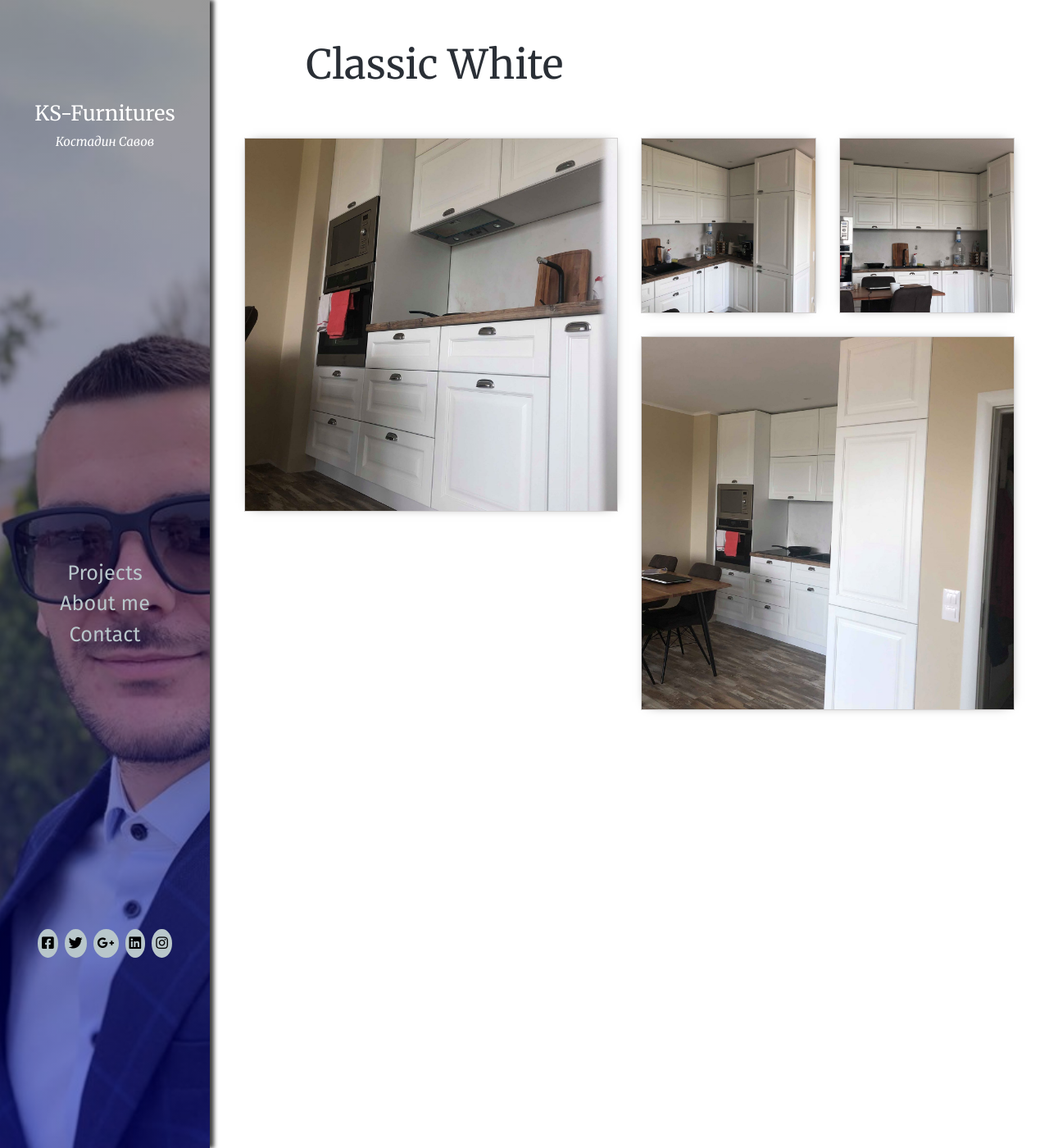
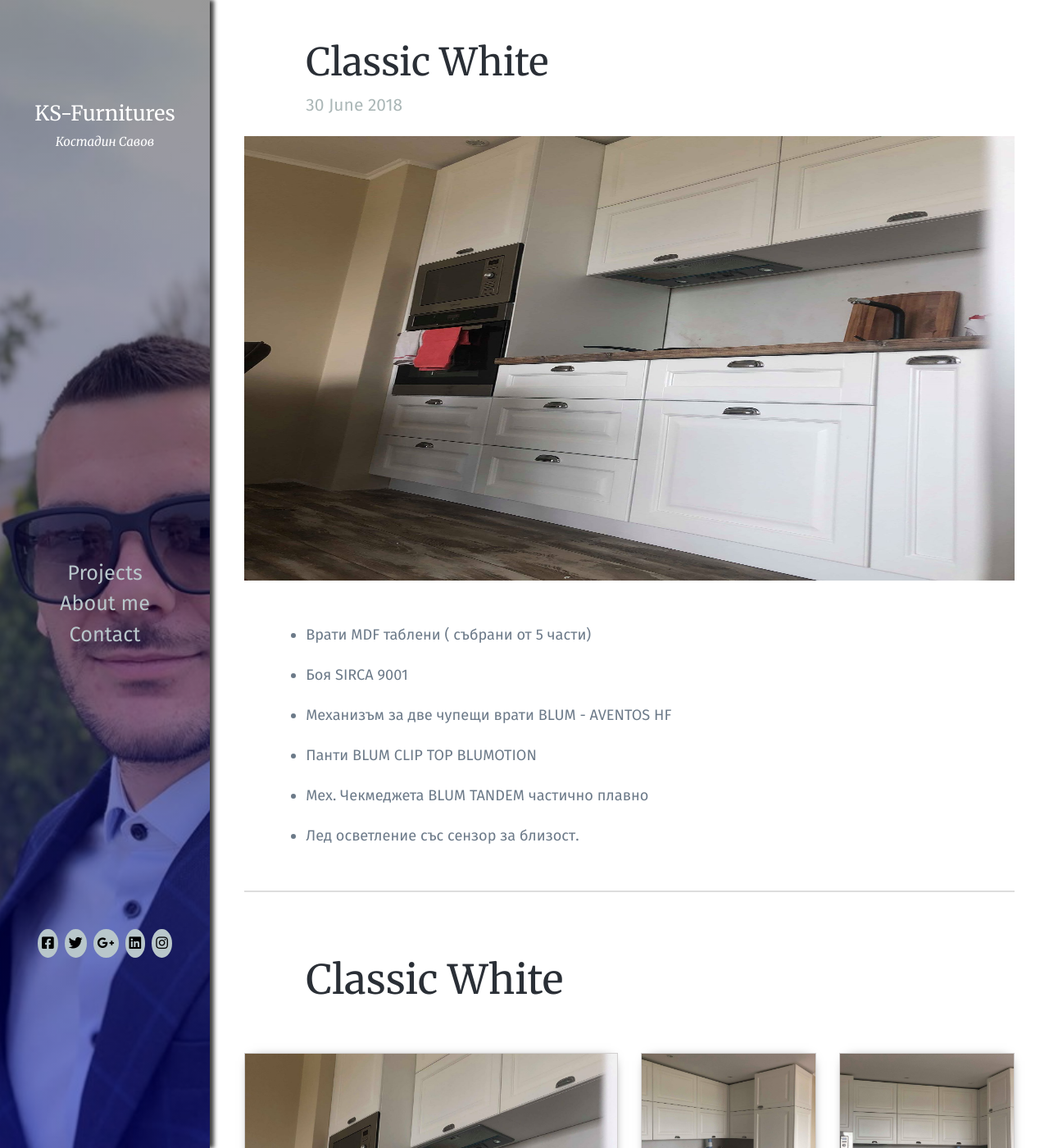
Before and after one commit to alenSavov/ks-furnitures, a Jekyll site: the page built from Projects/project-3.html, in a window 1280 px wide and 1400 px high. Shown: the whole window at 82% size. Built offline with Jekyll 4.4.1, drawn with Linux system fonts in a browser that asks for light colours; some web fonts are replaced.

Commit message:
Added content for project 3

```diff
--- a/Projects/project-3.html
+++ b/Projects/project-3.html
@@ -5,6 +5,31 @@ permalink: /project-3/
 ---
 
 <div class="gallery-wrapper">
+
+
+    <article class="article article-project">
+        <header class="article-header">
+            <h2 class="article-title">Classic White</h2>
+            <p class="article-date">30 June 2018</p>
+        </header>
+        <div class="article-image ">
+            <img class="" src="../images/Project-3/image1.jpg" alt="White kitchen">
+        </div>
+
+        <div class="content-wrapper content-wrapper-project">
+
+            <ul class="article-content-project">
+                <li>Врати MDF таблени ( събрани от 5 части)</li>
+                <li>Боя SIRCA 9001</li>
+                <li>Механизъм за две чупещи врати BLUM - AVENTOS HF</li>
+                <li>Панти BLUM CLIP TOP BLUMOTION</li>
+                <li>Мех. Чекмеджета BLUM TANDEM частично плавно</li>
+                <li>Лед осветление със сензор за близост.</li>
+            </ul>
+
+        </div>
+    </article>
+
 
     <ul class="gallery">
         <h3 class="gallery-title">Classic White</h3>
--- a/index.html
+++ b/index.html
@@ -60,7 +60,7 @@ layout: main
             <p class="article-date">30 June 2018</p>
         </header>
         <div class="article-image">
-            <img src="images/Project-3/image1.jpg" alt="White kitchen">
+            <img src="images/Project-3/image-4.jpg" alt="White kitchen">
         </div>
         <div class="content-wrapper">
 
```
